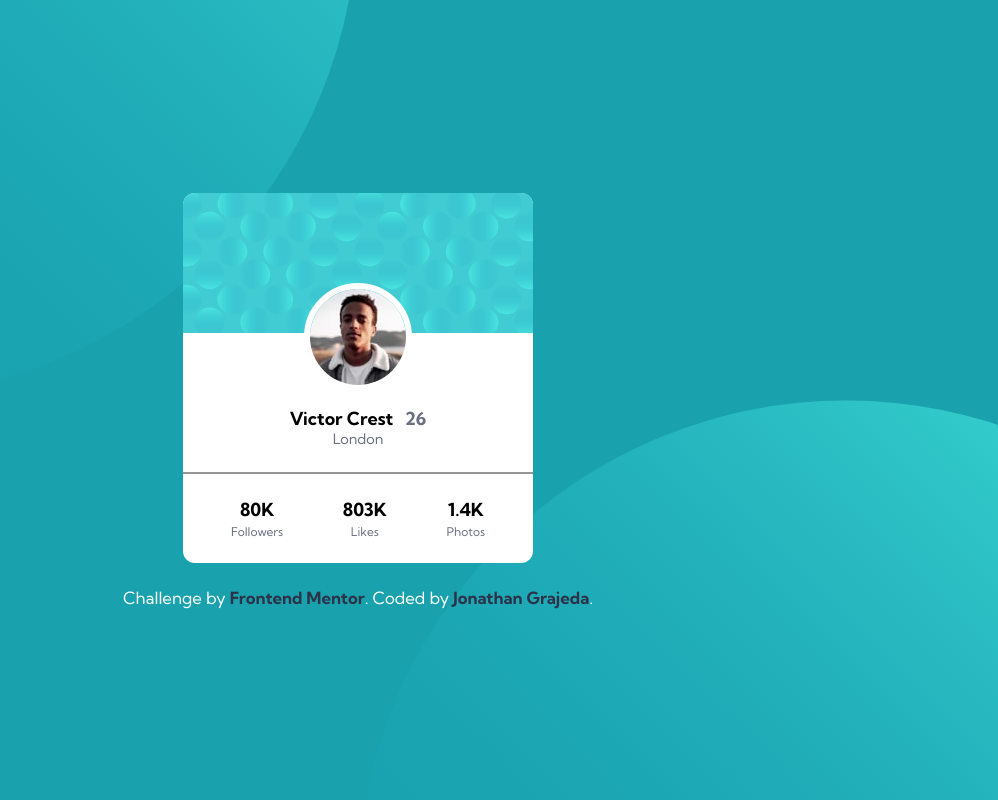
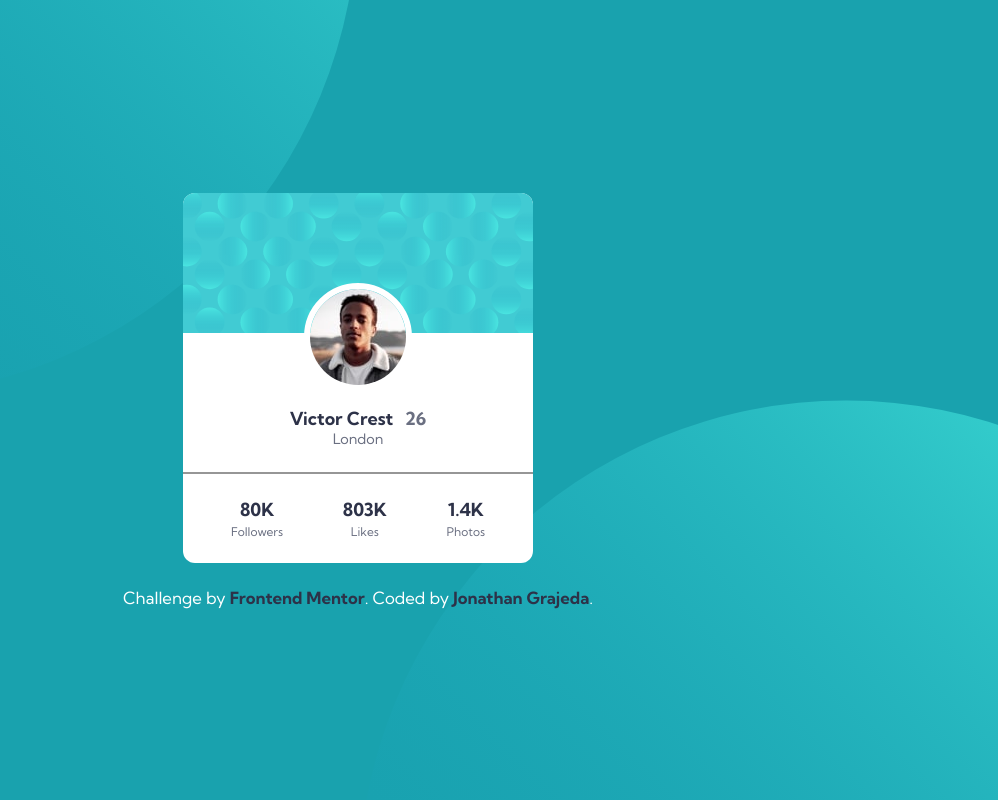
Before and after one commit to JohnMcKrazy/profile_card_frontendmentor_challenge_13, a plain HTML site: page index.html in a window 1280 px wide. Shown: the top 800 px of the page, without its empty margins (282-1280 px from the left). Drawn offline with Linux system fonts and the light colour scheme.

Commit message:
text color

```diff
--- a/style.css
+++ b/style.css
@@ -7,6 +7,7 @@
 
 :root {
     --bgColor: var(--DarkCyan);
+    --textColor: var(--VeryDarkDesaturatedBlue);
 }
 
 *,
```
